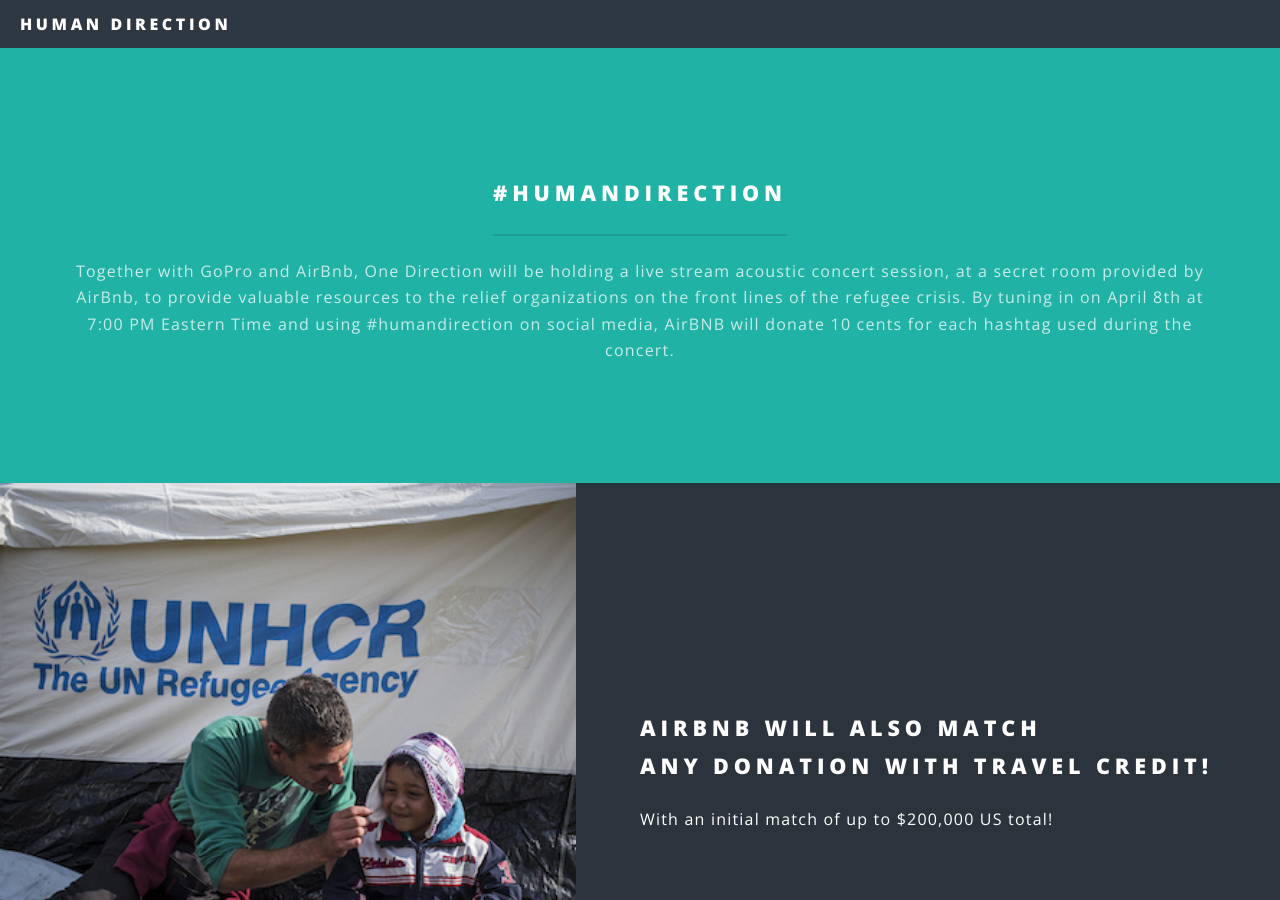
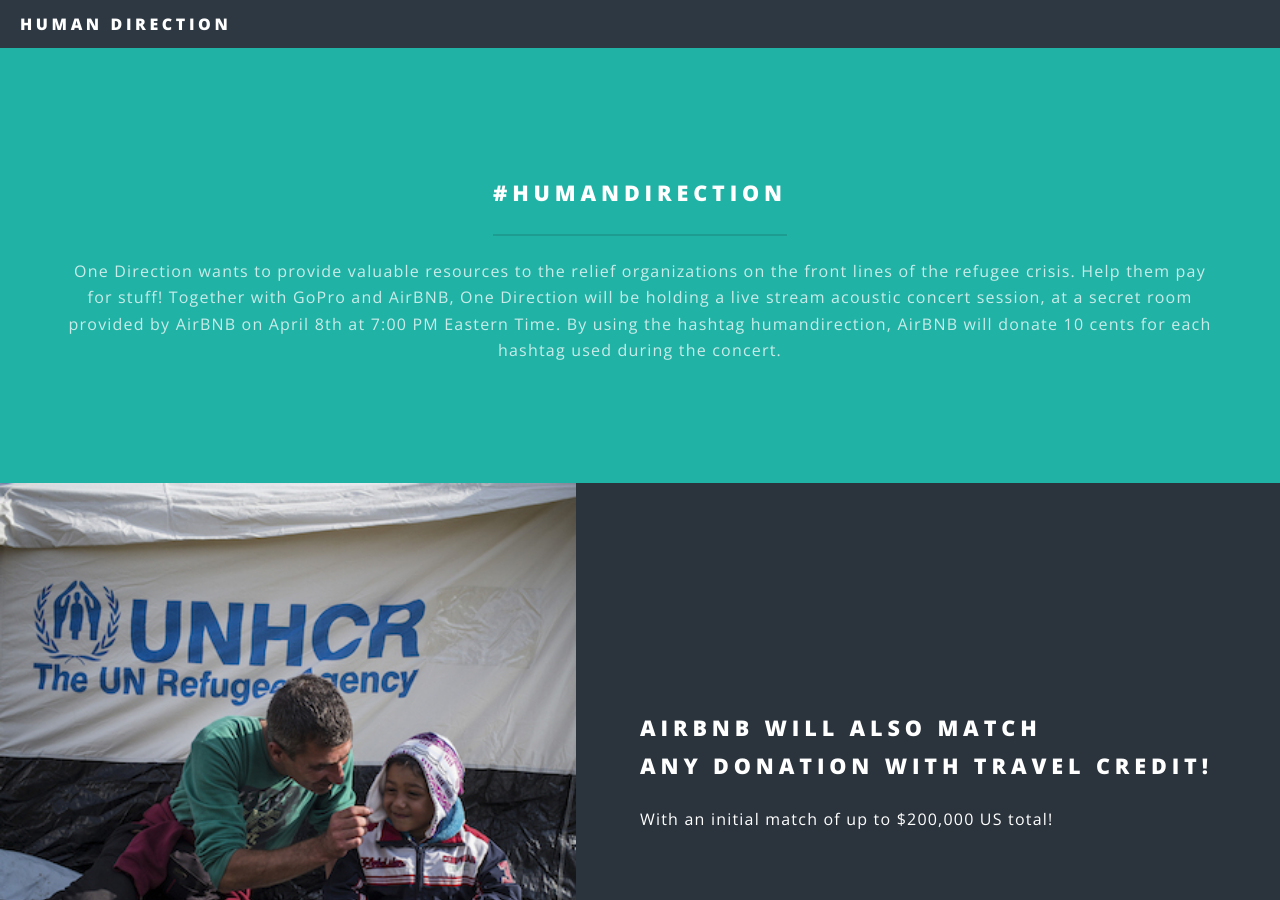
Before and after one commit to adamzhujiang/RBG, a Jekyll site: the page built from index.html, in a window 1280 px wide and 900 px high, scrolled down 860 px. Built offline with Jekyll 4.4.1, drawn with Linux system fonts in a browser that asks for light colours; some of the changed text lies outside the part shown.

Commit message:
changed index

```diff
--- a/index.html
+++ b/index.html
@@ -18,7 +18,7 @@
 						<div class="inner">
 							<header class="major">
 								<h2><br />#HumanDirection</h2>
-								<p>Together with GoPro and AirBnb, One Direction will be holding a live stream acoustic concert session, at a secret room provided by AirBnb, to provide valuable resources to the relief organizations on the front lines of the refugee crisis. By tuning in on April 8th at 7:00 PM Eastern Time and using #humandirection on social media, AirBNB will donate 10 cents for each hashtag used during the concert.</p>
+								<p>One Direction wants to provide valuable resources to the relief organizations on the front lines of the refugee crisis. Help them pay for stuff! Together with GoPro and AirBNB, One Direction will be holding a live stream acoustic concert session, at a secret room provided by AirBNB on April 8th at 7:00 PM Eastern Time. By using the hashtag humandirection, AirBNB will donate 10 cents for each hashtag used during the concert.</p>
 							</header>
 						</div>
 					</section>
@@ -34,7 +34,7 @@
 						</section>
 						<section class="spotlight">
 							<div class="image"><img src="images/pic2.png" alt="" /></div><div class="content">
-								<h2>Check out our Youtube Video!</h2>
+								<h2>Check out our <a href="https://youtu.be/QSS1D6Jwe6k">Youtube Video!</a>!</h2>
 							</div>
 						</section>
 
@@ -47,7 +47,7 @@
 							</header>
 							<ul class="actions vertical">
 								<li><a href="https://www.airbnb.com/support-refugees" class="button fit special">Donate</a></li>
-								<li><a href="#" class="button fit">Learn More</a></li>
+								<li><a href="https://youtu.be/QSS1D6Jwe6k" class="button fit">Learn More</a></li>
 							</ul>
 						</div>
 					</section>
```
